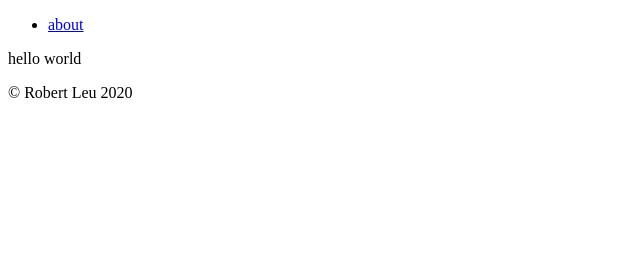
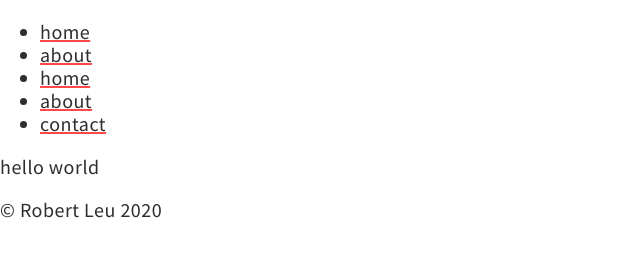
Before and after one commit to rleu82/Portfolio, a Gatsby site in the folder gatsby/: page / in a window 1280 px wide. Shown: the whole page, without its empty margins (0-640 px from the left). Built offline with nearby package versions, Linux system fonts and the light colour scheme; Gatsby itself is replaced by a stand-in of ours.

Commit message:
Setup globals and rlayout rendering for all pages

```diff
--- a/gatsby/gatsby-config.js
+++ b/gatsby/gatsby-config.js
@@ -1,19 +1,30 @@
 module.exports = {
   plugins: [
     {
-      resolve: "gatsby-source-sanity",
+      resolve: 'gatsby-source-sanity',
       options: {
-        projectId: "vdu3x0x3",
-        dataset: "production",
+        projectId: 'vdu3x0x3',
+        dataset: 'production',
         watchMode: true,
         token: process.env.SANITY_TOKEN,
       },
     },
-    "gatsby-plugin-styled-components",
-    "gatsby-plugin-image",
-    "gatsby-plugin-react-helmet",
-    "gatsby-plugin-sitemap",
-    "gatsby-plugin-sharp",
-    "gatsby-transformer-sharp",
+    {
+      resolve: `gatsby-plugin-prefetch-google-fonts`,
+      options: {
+        fonts: [
+          {
+            family: `Source Sans Pro`,
+            variants: [`300`, `400`, `700`],
+          },
+        ],
+      },
+    },
+    'gatsby-plugin-styled-components',
+    'gatsby-plugin-image',
+    'gatsby-plugin-react-helmet',
+    'gatsby-plugin-sitemap',
+    'gatsby-plugin-sharp',
+    'gatsby-transformer-sharp',
   ],
 };
--- a/gatsby/package.json
+++ b/gatsby/package.json
@@ -21,13 +21,16 @@
         "gatsby": "^2.26.1",
         "gatsby-image": "^2.7.0",
         "gatsby-plugin-image": "^0.3.1",
+        "gatsby-plugin-prefetch-google-fonts": "^1.4.3",
         "gatsby-plugin-react-helmet": "^3.6.0",
         "gatsby-plugin-sharp": "^2.10.1",
         "gatsby-plugin-sitemap": "^2.8.0",
         "gatsby-plugin-styled-components": "^3.6.0",
+        "gatsby-source-filesystem": "^2.8.0",
         "gatsby-source-sanity": "^6.0.4",
         "gatsby-transformer-sharp": "^2.8.0",
         "normalize": "^0.3.1",
+        "normalize.css": "^8.0.1",
         "react": "^16.13.1",
         "react-dom": "^16.13.1",
         "react-helmet": "^6.1.0",
--- a/gatsby/src/components/Layout.js
+++ b/gatsby/src/components/Layout.js
@@ -1,10 +1,17 @@
+/* eslint-disable react/prop-types */
 import React from 'react';
 import Footer from './Footer';
 import Nav from './Nav';
+// global reset css , global and typography
+import 'normalize.css';
+import GlobalStyles from '../styles/GlobalStyles';
+import Typography from '../styles/Typography';
 
 export default function Layout({ children }) {
   return (
     <div>
+      <GlobalStyles />
+      <Typography />
       <Nav />
       {children}
       <Footer />
--- a/gatsby/src/components/Nav.js
+++ b/gatsby/src/components/Nav.js
@@ -6,7 +6,19 @@ export default function Nav() {
     <nav>
       <ul>
         <li>
+          <Link to="/">home</Link>
+        </li>
+        <li>
           <Link to="/">about</Link>
+        </li>
+        <li>
+          <Link to="/">home</Link>
+        </li>
+        <li>
+          <Link to="/">about</Link>
+        </li>
+        <li>
+          <Link to="/">contact</Link>
         </li>
       </ul>
     </nav>
--- /dev/null
+++ b/gatsby/src/styles/GlobalStyles.js
@@ -0,0 +1,79 @@
+import { createGlobalStyle } from 'styled-components';
+
+const GlobalStyles = createGlobalStyle`
+  :root {
+    --red: #FF4949;
+    --black: #2E2E2E;
+    --yellow: #ffc600;
+    --white: #fff;
+    --grey: #efefef;
+  }
+  html {
+    font-size: 10px;
+  }
+
+  body {
+    font-size: 2rem;
+  }
+
+  fieldset {
+    border-color: rgba(0,0,0,0.1);
+    border-width: 1px;
+  }
+
+  button {
+    background: var(--red);
+    color: white;
+    border: 0;
+    padding: 0.6rem 1rem;
+    border-radius: 2px;
+    cursor: pointer;
+    --cast: 2px;
+    box-shadow: var(--cast) var(--cast) 0 var(--grey);
+    text-shadow: 0.5px 0.5px 0 rgba(0,0,0,0.2);
+    transition: all 0.2s;
+    &:hover {
+      --cast: 4px;
+    }
+  }
+
+  .gatsby-image-wrapper img[src*=base64\\,] {
+    image-rendering: -moz-crisp-edges;
+    image-rendering: pixelated;
+  }
+
+  /* Scrollbar Styles */
+  body::-webkit-scrollbar {
+    width: 12px;
+  }
+  html {
+    scrollbar-width: thin;
+    scrollbar-color: var(--red) var(--white);
+  }
+  body::-webkit-scrollbar-track {
+    background: var(--white);
+  }
+  body::-webkit-scrollbar-thumb {
+    background-color: var(--red) ;
+    border-radius: 6px;
+    border: 3px solid var(--white);
+  }
+
+  hr {
+    border: 0;
+    height: 8px;
+  }
+
+  img {
+    max-width: 100%;
+  }
+
+  .tilt {
+    transform: rotate(-2deg);
+    position: relative;
+    display: inline-block;
+  }
+
+`;
+
+export default GlobalStyles;
--- /dev/null
+++ b/gatsby/src/styles/Typography.js
@@ -0,0 +1,34 @@
+import { createGlobalStyle } from 'styled-components';
+
+const Typography = createGlobalStyle`
+
+  html {
+    font-family: 'Source Sans Pro', -apple-system, BlinkMacSystemFont, 'Open Sans', 'Helvetica Neue', 'Segoe UI', Roboto, Oxygen, Ubuntu, Cantarell, sans-serif;
+    color: var(--black);
+  }
+  p, li {
+    letter-spacing: 0.5px;
+  }
+  h1,h2,h3,h4,h5,h6 {
+    font-weight: normal;
+    margin: 0;
+  }
+  a {
+    color: var(--black);
+    text-decoration-color: var(--red);
+    text-decoration-skip-ink: none;
+  }
+  mark, .mark {
+    background: var(--yellow);
+    padding: 0 2px 2px 2px;
+    margin: 0;
+    display: inline;
+    line-height: 1;
+  }
+
+  .center {
+    text-align: center;
+  }
+`;
+
+export default Typography;
```
Also changed, not shown: 1 other file.
